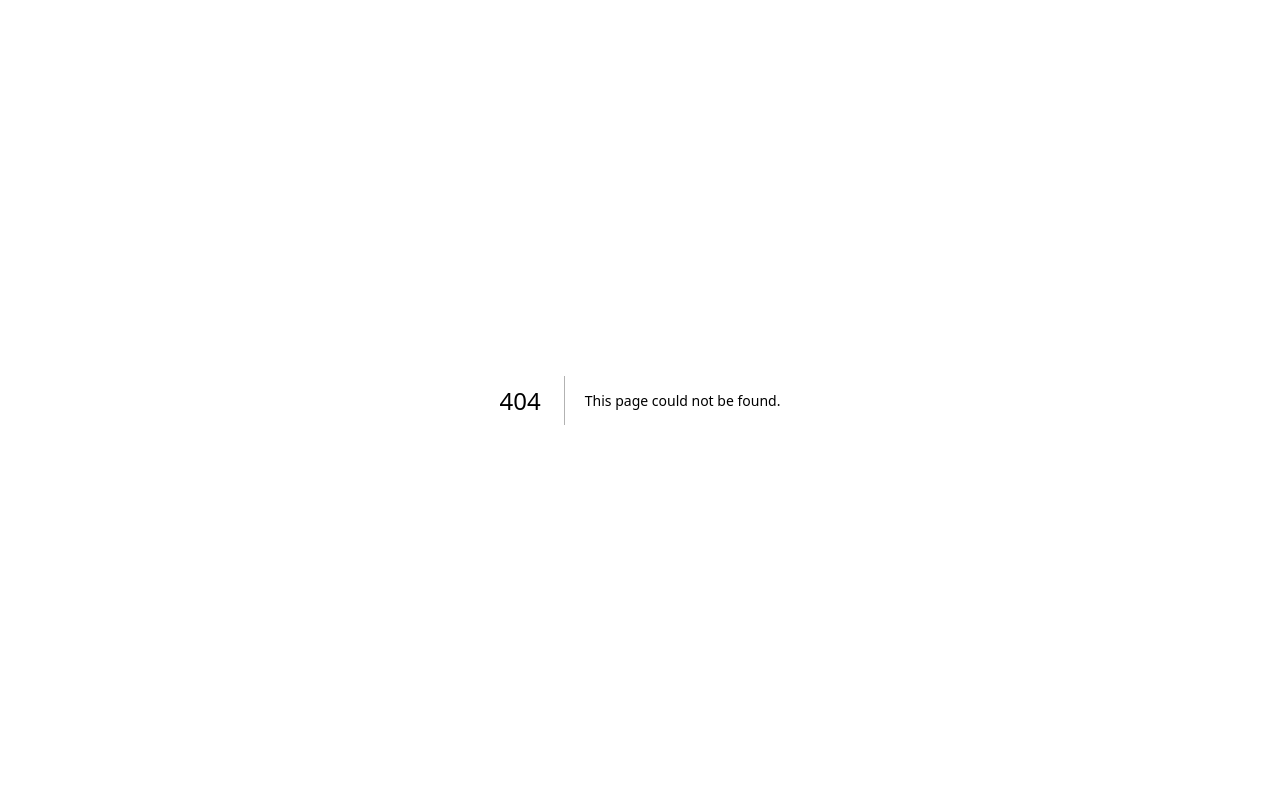
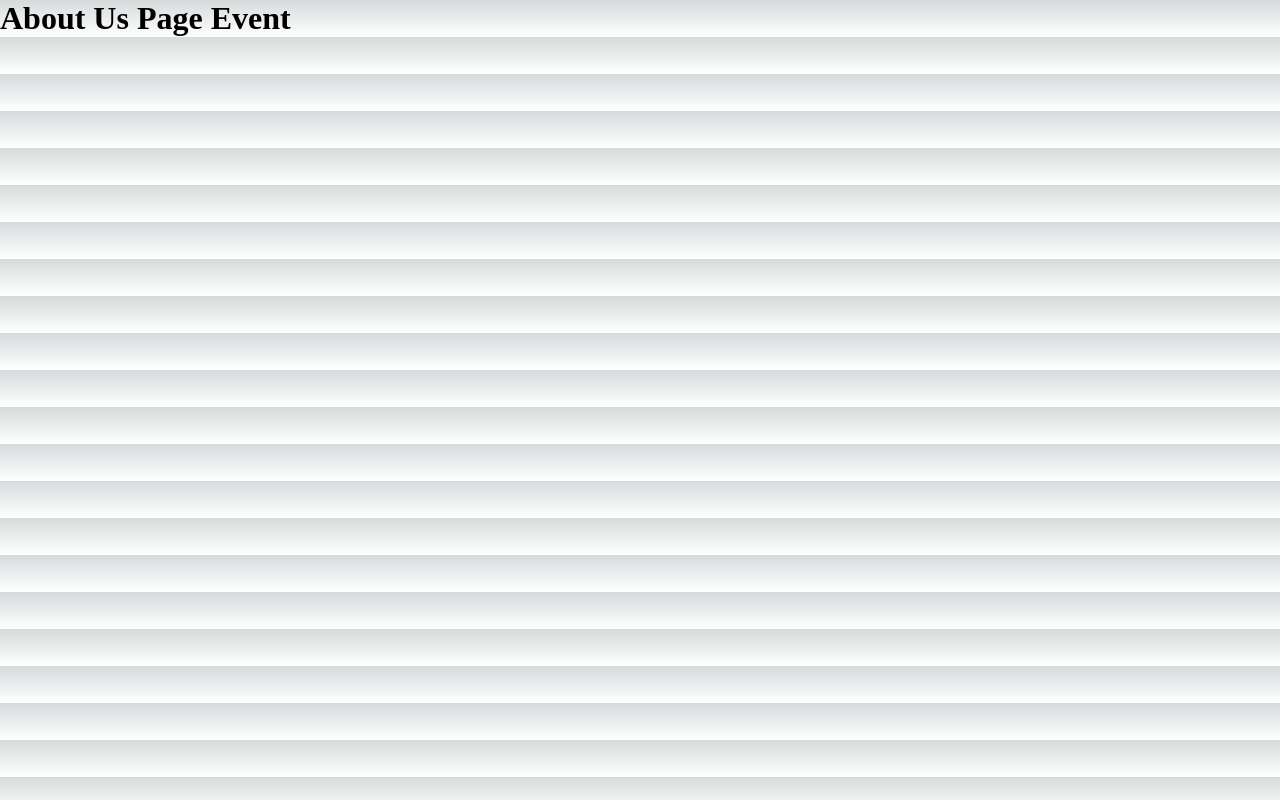
Before and after one commit to ammocodes/events-app-fcc, a Next.js app: page /events/event1 in a window 1280 px wide. Before the commit this address had no page. Built offline with nearby package versions, Linux system fonts and the light colour scheme.

Commit message:
initial-commit-fresh-next-js

```diff
--- /dev/null
+++ b/src/pages/events/event1.js
@@ -0,0 +1,7 @@
+const Page = () => {
+    return (
+        <h1>About Us Page Event </ h1>
+    )
+}
+
+export default Page;
```
Also changed, not shown: src/pages/about-us.js (added, +7 -0 lines).
